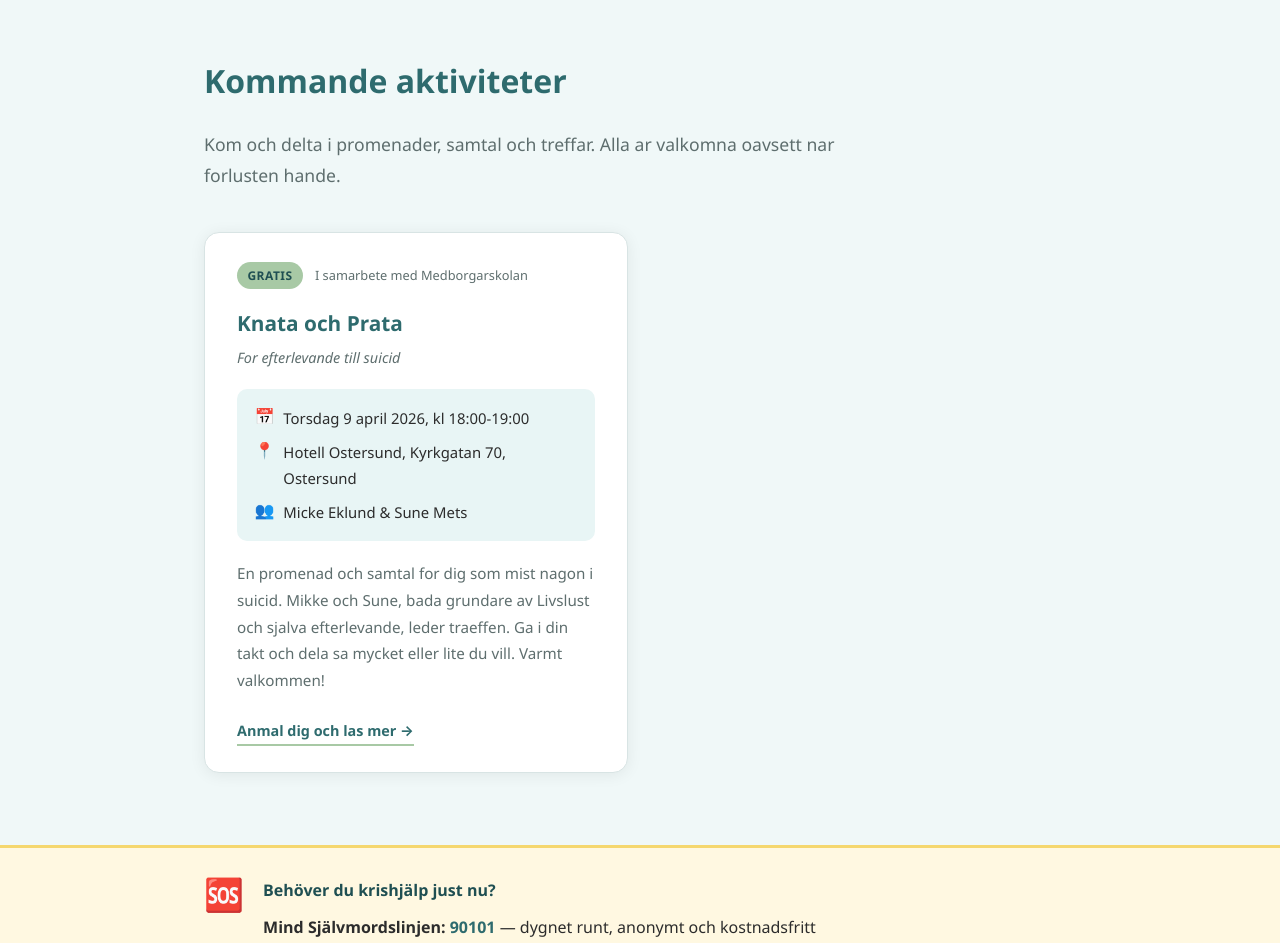
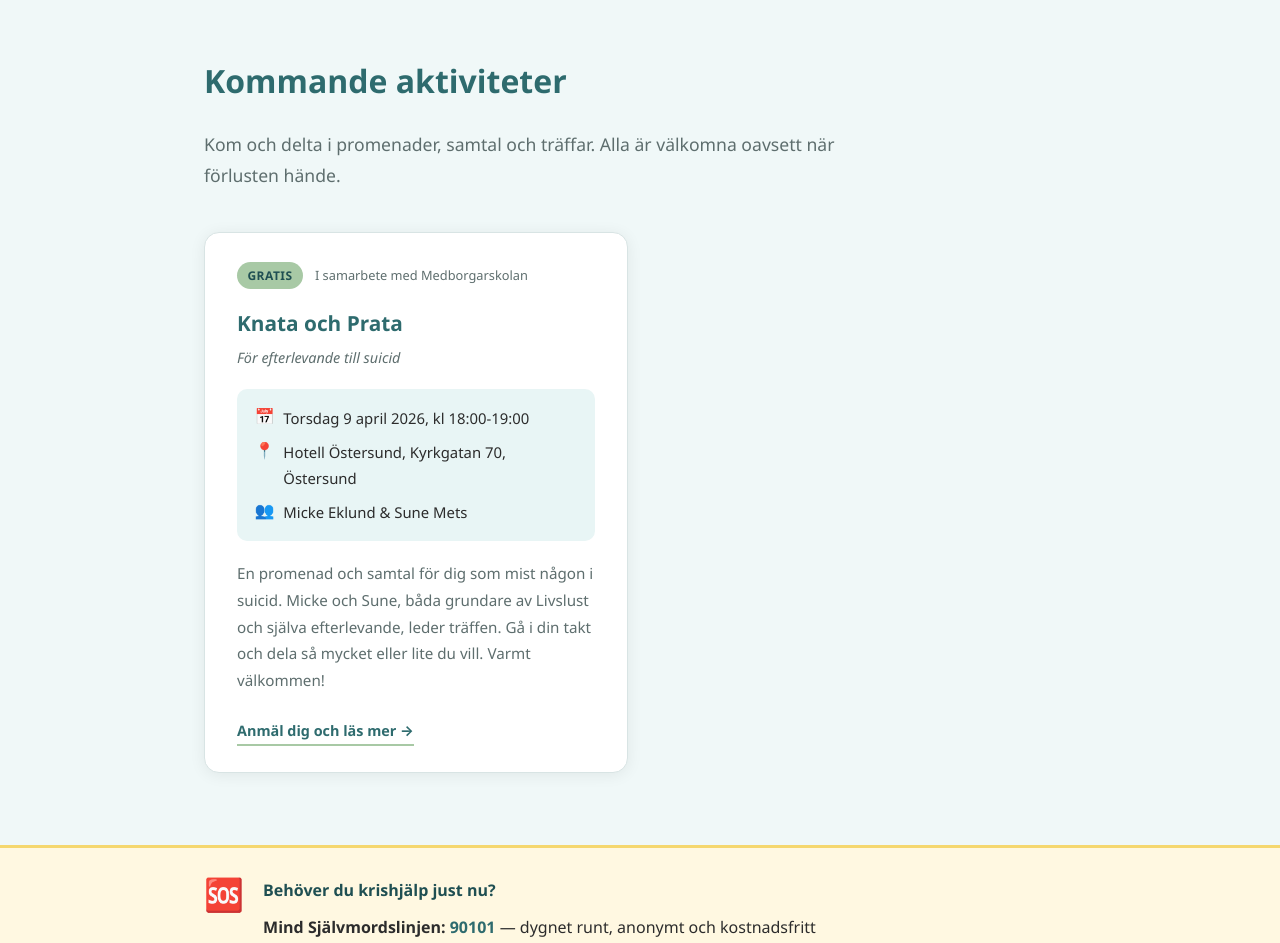
Before and after one commit to HammerOfSteel/livlust_website, a React (Vite) app in the folder frontend/: page / in a window 1280 px wide. Shown: the part 1300-2243 px from the top of the page. Built offline with nearby package versions, Linux system fonts and the light colour scheme; no server answers.

Commit message:
fix: restore åäö characters in event card Swedish text

```diff
--- a/frontend/src/components/Offer.tsx
+++ b/frontend/src/components/Offer.tsx
@@ -15,7 +15,7 @@ export default function Offer() {
         <p className="section-intro">
           {isEn
             ? 'Join us for walks, talks and gatherings. Everyone is welcome regardless of how long ago the loss happened.'
-            : 'Kom och delta i promenader, samtal och treffar. Alla ar valkomna oavsett nar forlusten hande.'}
+            : 'Kom och delta i promenader, samtal och träffar. Alla är välkomna oavsett när förlusten hände.'}
         </p>
 
         <div className="event-cards">
@@ -24,7 +24,7 @@ export default function Offer() {
             target="_blank"
             rel="noopener noreferrer"
             className="event-card"
-            aria-label={isEn ? 'Read more about Knata and Prata' : 'Las mer om Knata och Prata'}
+            aria-label={isEn ? 'Read more about Knata and Prata' : 'Läs mer om Knata och Prata'}
           >
             <div className="event-card-header">
               <span className="event-badge">{isEn ? 'Free' : 'Gratis'}</span>
@@ -37,7 +37,7 @@ export default function Offer() {
             <p className="event-tagline">
               {isEn
                 ? 'For survivors of suicide loss'
-                : 'For efterlevande till suicid'}
+                : 'För efterlevande till suicid'}
             </p>
 
             <ul className="event-meta">
@@ -47,7 +47,7 @@ export default function Offer() {
               </li>
               <li>
                 <span className="event-meta-icon" aria-hidden="true">📍</span>
-                <span>Hotell Ostersund, Kyrkgatan 70, Ostersund</span>
+                <span>Hotell Östersund, Kyrkgatan 70, Östersund</span>
               </li>
               <li>
                 <span className="event-meta-icon" aria-hidden="true">👥</span>
@@ -58,11 +58,11 @@ export default function Offer() {
             <p className="event-description">
               {isEn
                 ? 'A walk and talk session for those who have lost someone to suicide. Hosted by Micke and Sune, both founders of Livslust and suicide loss survivors themselves. Walk at your own pace and share as much or as little as you like. Warmly welcome!'
-                : 'En promenad och samtal for dig som mist nagon i suicid. Mikke och Sune, bada grundare av Livslust och sjalva efterlevande, leder traeffen. Ga i din takt och dela sa mycket eller lite du vill. Varmt valkommen!'}
+                : 'En promenad och samtal för dig som mist någon i suicid. Micke och Sune, båda grundare av Livslust och själva efterlevande, leder träffen. Gå i din takt och dela så mycket eller lite du vill. Varmt välkommen!'}
             </p>
 
             <span className="event-cta-link">
-              {isEn ? 'Sign up and read more' : 'Anmal dig och las mer'} &rarr;
+              {isEn ? 'Sign up and read more' : 'Anmäl dig och läs mer'} &rarr;
             </span>
           </a>
         </div>
```
